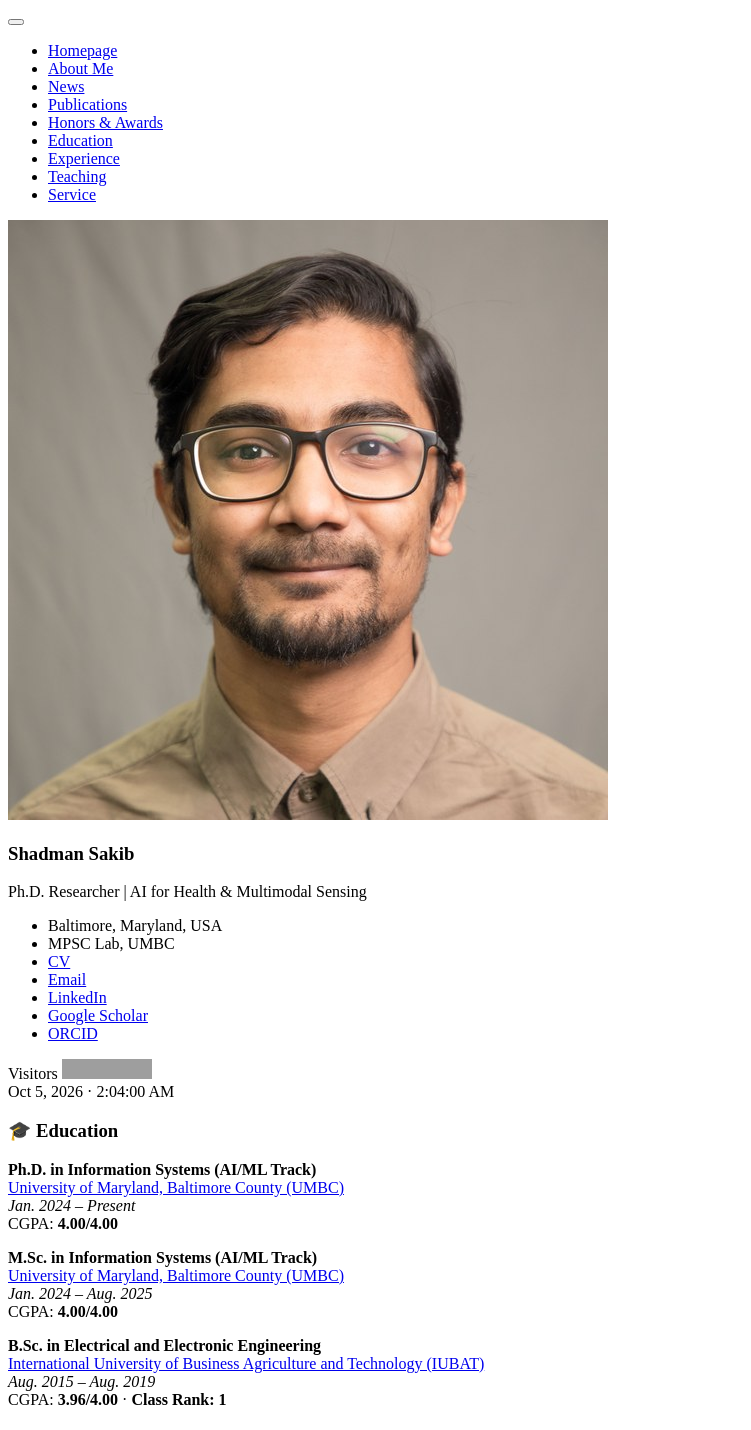
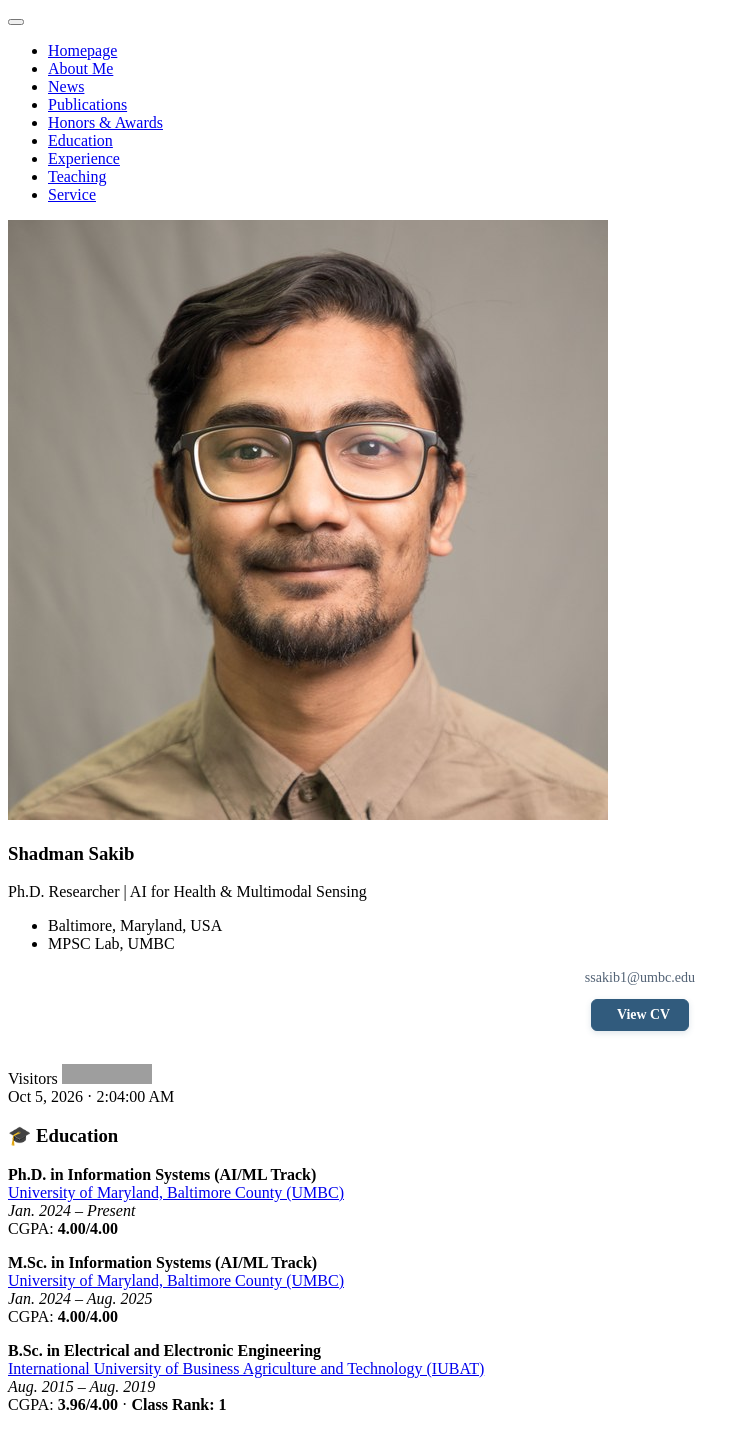
Before and after one commit to sakibshadman/sakibshadman.github.io, a Jekyll site: the page built from _pages/includes/education.md, in a window 1280 px wide. Shown: the whole page, without its empty margins (0-751 px from the left). Built offline with Jekyll 4.4.1, drawn with Linux system fonts in a browser that asks for light colours; our own code applies the rules of GitHub Pages for plain Markdown files; grey boxes are pictures that could not be loaded.

Commit message:
Update author-profile.html

```diff
--- a/_includes/author-profile.html
+++ b/_includes/author-profile.html
@@ -28,93 +37,233 @@
 
   </div>
 
+
+  <!-- =====================================================
+       PROFILE INFORMATION
+       ===================================================== -->
+
   <div class="author__urls-wrapper">
 
-    <ul class="author__urls social-icons">
+    <ul class="author__urls">
 
       {% if author.location %}
       <li>
-        <i class="fas fa-fw fa-map-marker-alt" aria-hidden="true"></i>
+        <i
+          class="fas fa-fw fa-map-marker-alt"
+          aria-hidden="true">
+        </i>
         {{ author.location }}
       </li>
       {% endif %}
 
       {% if author.employer %}
       <li>
-        <i class="fas fa-fw fa-university" aria-hidden="true"></i>
+        <i
+          class="fas fa-fw fa-university"
+          aria-hidden="true">
+        </i>
         {{ author.employer }}
-      </li>
-      {% endif %}
-
-      {% if author.cv %}
-      <li>
-        <a
-          href="{{ author.cv | relative_url }}"
-          target="_blank"
-          rel="noopener noreferrer">
-          <i class="fas fa-fw fa-file-pdf" aria-hidden="true"></i>
-          CV
-        </a>
-      </li>
-      {% endif %}
-
-      {% if author.email %}
-      <li>
-        <a href="mailto:{{ author.email }}">
-          <i class="fas fa-fw fa-envelope" aria-hidden="true"></i>
-          Email
-        </a>
-      </li>
-      {% endif %}
-
-      {% if author.linkedin %}
-      <li>
-        <a
-          href="https://www.linkedin.com/in/{{ author.linkedin }}"
-          target="_blank"
-          rel="noopener noreferrer">
-          <i class="fab fa-fw fa-linkedin" aria-hidden="true"></i>
-          LinkedIn
-        </a>
-      </li>
-      {% endif %}
-
-      {% if author.googlescholar %}
-      <li>
-        <a
-          href="{{ author.googlescholar }}"
-          target="_blank"
-          rel="noopener noreferrer">
-          <i class="fas fa-fw fa-graduation-cap" aria-hidden="true"></i>
-          Google Scholar
-        </a>
-      </li>
-      {% endif %}
-
-      {% if author.orcid %}
-      <li>
-        <a
-          href="{{ author.orcid }}"
-          target="_blank"
-          rel="noopener noreferrer">
-          <i class="ai ai-orcid ai-fw orcid-icon" aria-hidden="true"></i>
-          ORCID
-        </a>
       </li>
       {% endif %}
 
     </ul>
 
 
-    <!-- Visitor count + live clock -->
+    <!-- =====================================================
+         EMAIL
+         ===================================================== -->
+
+    {% if author.email %}
+    <div style="
+      margin-top: 10px;
+      text-align: center;
+      font-size: 0.88em;
+    ">
+
+      <a
+        href="mailto:{{ author.email }}"
+        style="
+          color: #526275;
+          text-decoration: none;
+        "
+        title="Email">
+
+        {{ author.email }}
+
+      </a>
+
+    </div>
+    {% endif %}
+
+
+    <!-- =====================================================
+         CV BUTTON
+         ===================================================== -->
+
+    {% if author.cv %}
+    <div style="
+      margin: 13px 0 15px;
+      text-align: center;
+    ">
+
+      <a
+        href="{{ author.cv | relative_url }}"
+        target="_blank"
+        rel="noopener noreferrer"
+        style="
+          display: inline-flex;
+          align-items: center;
+          justify-content: center;
+          gap: 7px;
+
+          padding: 7px 18px;
+
+          color: #ffffff;
+          background: #315b7d;
+
+          border: 1px solid #315b7d;
+          border-radius: 6px;
+
+          font-size: 0.87em;
+          font-weight: 650;
+
+          text-decoration: none;
+
+          box-shadow: 0 2px 6px rgba(49, 91, 125, 0.16);
+        "
+        title="Curriculum Vitae">
+
+        <i
+          class="fas fa-file-pdf"
+          aria-hidden="true">
+        </i>
+
+        View CV
+
+      </a>
+
+    </div>
+    {% endif %}
+
+
+    <!-- =====================================================
+         SOCIAL / ACADEMIC ICONS
+         ===================================================== -->
+
+    <div style="
+      display: flex;
+      align-items: center;
+      justify-content: center;
+
+      gap: 22px;
+
+      margin: 4px 0 18px;
+
+      font-size: 1.22rem;
+    ">
+
+      {% if author.googlescholar %}
+      <a
+        href="{{ author.googlescholar }}"
+        target="_blank"
+        rel="noopener noreferrer"
+        aria-label="Google Scholar"
+        title="Google Scholar"
+        style="
+          color: #315b7d;
+          text-decoration: none;
+        ">
+
+        <i
+          class="fas fa-graduation-cap"
+          aria-hidden="true">
+        </i>
+
+      </a>
+      {% endif %}
+
+
+      {% if author.github %}
+      <a
+        href="https://github.com/{{ author.github }}"
+        target="_blank"
+        rel="noopener noreferrer"
+        aria-label="GitHub"
+        title="GitHub"
+        style="
+          color: #315b7d;
+          text-decoration: none;
+        ">
+
+        <i
+          class="fab fa-github"
+          aria-hidden="true">
+        </i>
+
+      </a>
+      {% endif %}
+
+
+      {% if author.linkedin %}
+      <a
+        href="https://www.linkedin.com/in/{{ author.linkedin }}"
+        target="_blank"
+        rel="noopener noreferrer"
+        aria-label="LinkedIn"
+        title="LinkedIn"
+        style="
+          color: #315b7d;
+          text-decoration: none;
+        ">
+
+        <i
+          class="fab fa-linkedin"
+          aria-hidden="true">
+        </i>
+
+      </a>
+      {% endif %}
+
+
+      {% if author.orcid %}
+      <a
+        href="{{ author.orcid }}"
+        target="_blank"
+        rel="noopener noreferrer"
+        aria-label="ORCID"
+        title="ORCID"
+        style="
+          color: #a6ce39;
+          text-decoration: none;
+        ">
+
+        <i
+          class="ai ai-orcid"
+          aria-hidden="true">
+        </i>
+
+      </a>
+      {% endif %}
+
+    </div>
+
+
+    <!-- =====================================================
+         VISITOR COUNT + LIVE CLOCK
+         ===================================================== -->
 
     <div class="sidebar-live-info">
 
       <div class="sidebar-live-row">
 
-        <i class="fas fa-globe-americas visitor-globe" aria-hidden="true"></i>
+        <i
+          class="fas fa-globe-americas visitor-globe"
+          aria-hidden="true">
+        </i>
 
-        <span class="sidebar-live-label">Visitors</span>
+        <span class="sidebar-live-label">
+          Visitors
+        </span>
 
         <img
           class="visitor-counter"
@@ -124,9 +273,13 @@
 
       </div>
 
+
       <div class="sidebar-live-row">
 
-        <i class="fas fa-clock sidebar-clock-icon" aria-hidden="true"></i>
+        <i
+          class="fas fa-clock sidebar-clock-icon"
+          aria-hidden="true">
+        </i>
 
         <span id="sidebar-live-clock">
           Loading...
@@ -136,52 +289,6 @@
 
     </div>
 
-
-    <!-- Mobile links -->
-
-    <div class="author__urls_sm">
-
-      {% if author.cv %}
-      <a href="{{ author.cv | relative_url }}" target="_blank" aria-label="CV">
-        <i class="fas fa-file-pdf"></i>
-      </a>
-      {% endif %}
-
-      {% if author.email %}
-      <a href="mailto:{{ author.email }}" aria-label="Email">
-        <i class="fas fa-envelope"></i>
-      </a>
-      {% endif %}
-
-      {% if author.linkedin %}
-      <a
-        href="https://www.linkedin.com/in/{{ author.linkedin }}"
-        target="_blank"
-        aria-label="LinkedIn">
-        <i class="fab fa-linkedin"></i>
-      </a>
-      {% endif %}
-
-      {% if author.googlescholar %}
-      <a
-        href="{{ author.googlescholar }}"
-        target="_blank"
-        aria-label="Google Scholar">
-        <i class="fas fa-graduation-cap"></i>
-      </a>
-      {% endif %}
-
-      {% if author.orcid %}
-      <a
-        href="{{ author.orcid }}"
-        target="_blank"
-        aria-label="ORCID">
-        <i class="ai ai-orcid"></i>
-      </a>
-      {% endif %}
-
-    </div>
-
   </div>
 
 </div>
```
Also changed, not shown: other parts of _includes/author-profile.html (+9 -0 lines).
